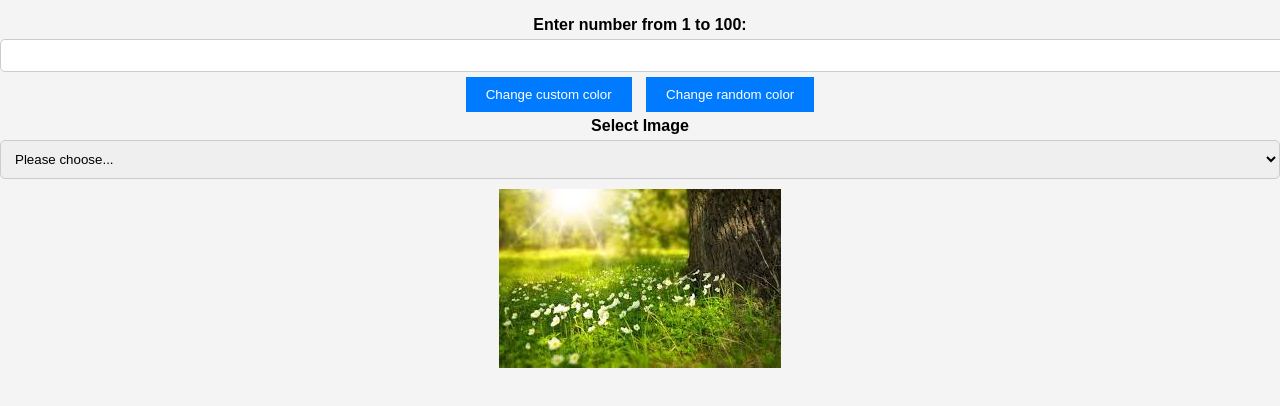
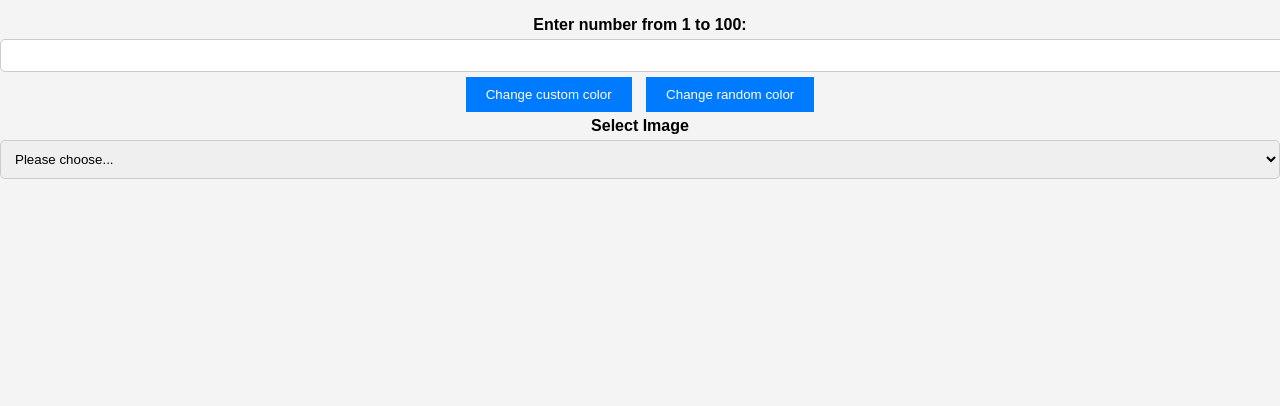
Before and after one commit to Ansh6359/JS-ASSIGN-2, a plain HTML site: page index.html in a window 1280 px wide. Drawn offline with Linux system fonts and the light colour scheme.

Commit message:
Update index.html

```diff
--- a/index.html
+++ b/index.html
@@ -28,9 +28,7 @@
             <option value="img5.jpg">Image 5</option>
         </select> <!--  select element for image selection -->
     </div>
-    <div>
-        <img id="images" src="./img1.jpg" alt=""> <!-- Image element with an initial image source -->
-    </div>
+
     <script src="./scripts.js" defer></script>
 </body>
 </html>
```
